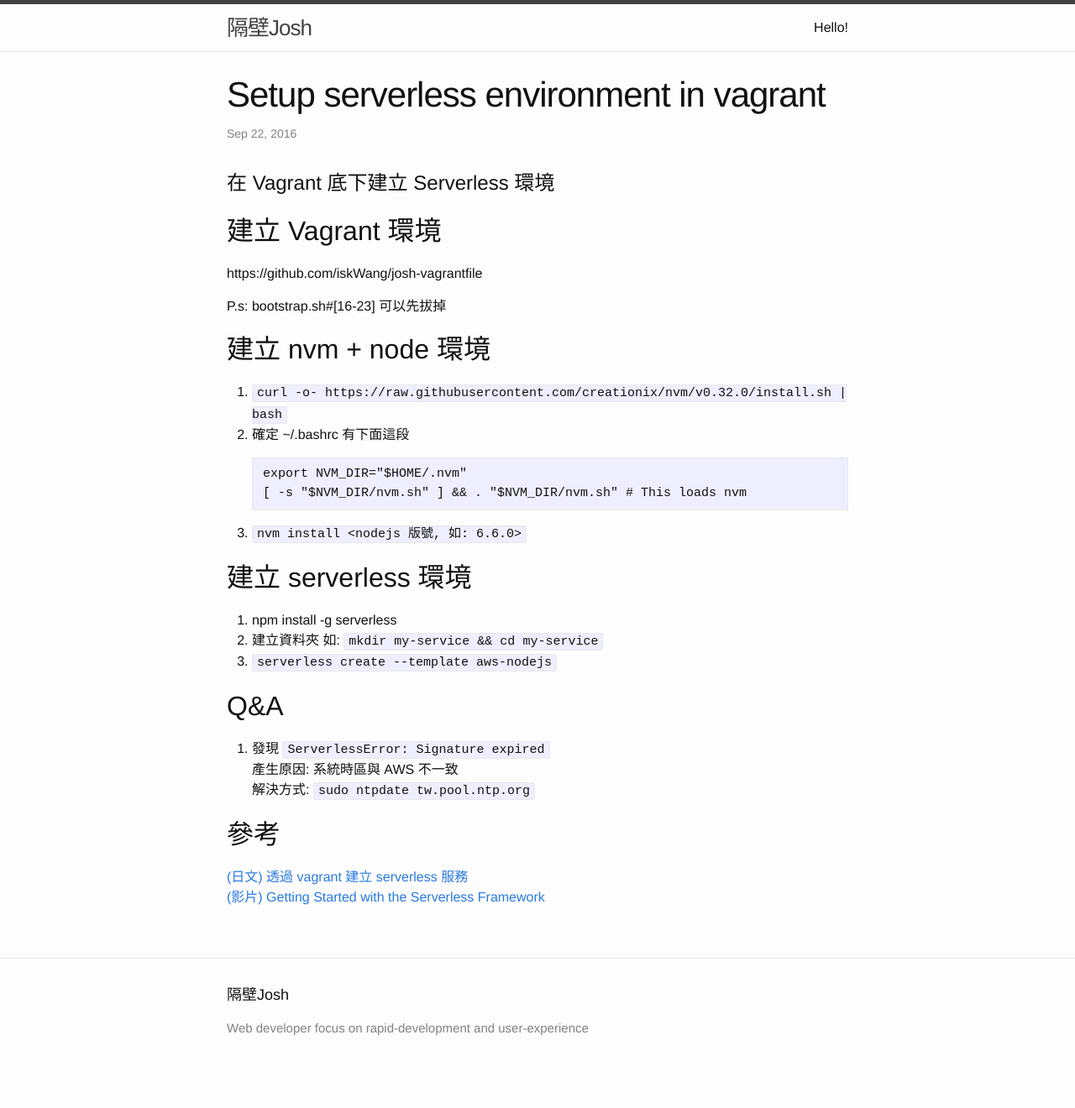
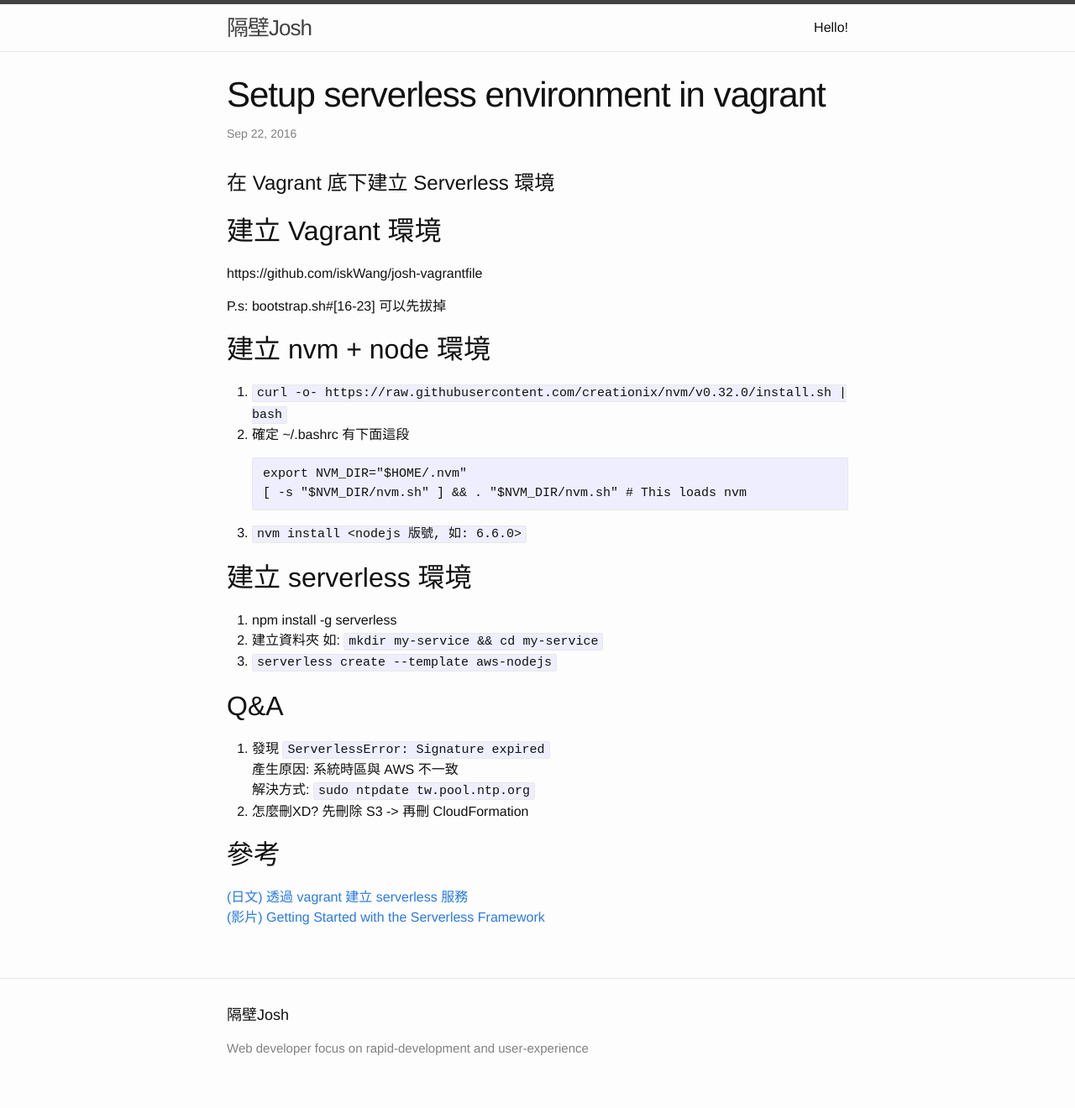
Before and after one commit to iskWang/blog, a Jekyll site: the page built from _posts/2016-09-22-setup-serverless-environment-in-vagrant.markdown, in a window 1280 px wide. Shown: the whole page at 84% size. Built offline with Jekyll 4.4.1, drawn with Linux system fonts in a browser that asks for light colours; comment, search, counter and statistics services are not loaded; before the commit the page ends 1296 px from its top, so only the background shows below that.

Commit message:
Update 2016-09-22-setup-serverless-environment-in-vagrant.markdown

```diff
--- a/_posts/2016-09-22-setup-serverless-environment-in-vagrant.markdown
+++ b/_posts/2016-09-22-setup-serverless-environment-in-vagrant.markdown
@@ -29,7 +29,8 @@ export NVM_DIR="$HOME/.nvm"
 1. 發現 `ServerlessError: Signature expired`<br/>
 	產生原因: 系統時區與 AWS 不一致<br/>
 	解決方式: `sudo ntpdate tw.pool.ntp.org`<br/>
-
+2. 怎麼刪XD?
+  先刪除 S3 -> 再刪 CloudFormation
 
 ##	參考
 [(日文) 透過 vagrant 建立 serverless 服務](http://qiita.com/dtlabo/items/629c35011d031516a5e7)<br/>
```
